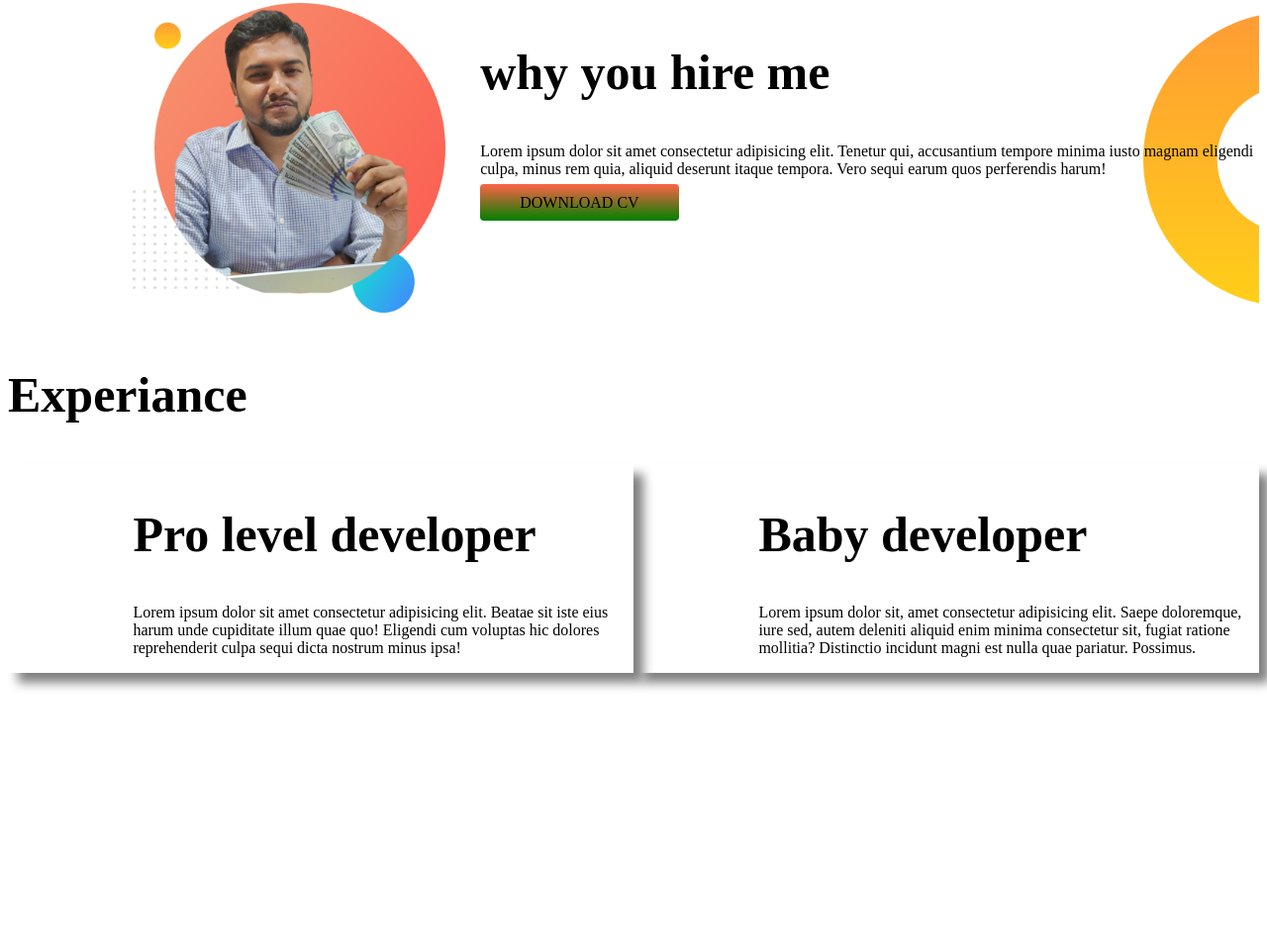
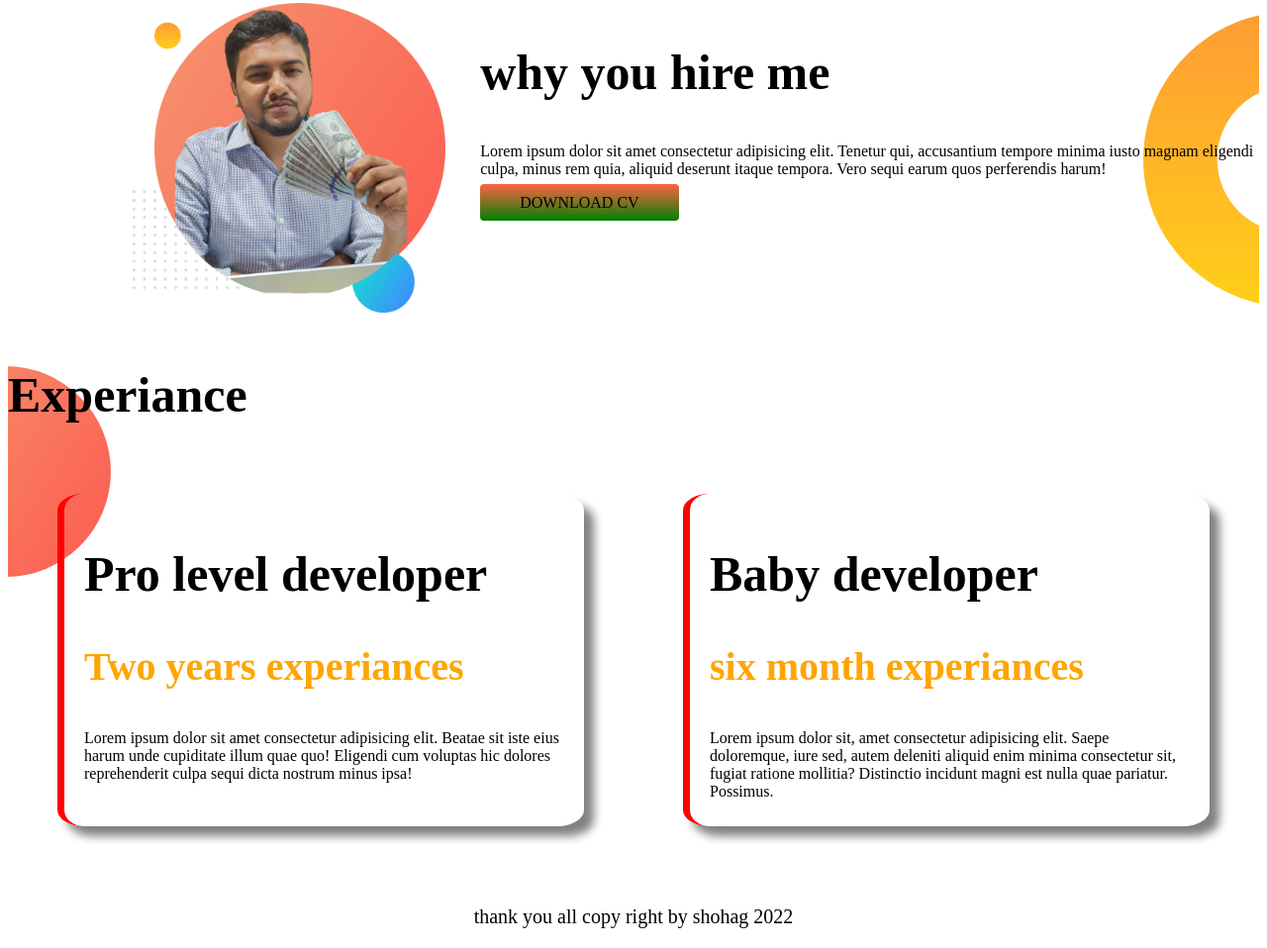
Before and after one commit to Muztaba2797/My-portfolio, a plain HTML site: page index.html in a window 1280 px wide. Shown: the part 583-1541 px from the top of the page at 99% size. Before the commit the page ends 1313 px from the top, so only its background shows below. Drawn offline with Linux system fonts and the light colour scheme.

Commit message:
add footer

```diff
--- a/index.html
+++ b/index.html
@@ -34,20 +34,25 @@
         </div>
 
     </section>
-    <section>
+    <section class="experiance-area">
         <div>
             <h1>Experiance</h1>
         </div>
         <div class="content_flex">
             <div class="experiances">
                 <h1>Pro level developer </h1>
+                <h3 class="orange-color">Two years experiances</h3>
                 <p>Lorem ipsum dolor sit amet consectetur adipisicing elit. Beatae sit iste eius harum unde cupiditate illum quae quo! Eligendi cum voluptas hic dolores reprehenderit culpa sequi dicta nostrum minus ipsa!</p>
             </div>
             <div class="experiances">
                 <h1>Baby developer</h1>
+                <h3 class="orange-color">six month experiances</h3>
                 <p>Lorem ipsum dolor sit, amet consectetur adipisicing elit. Saepe doloremque, iure sed, autem deleniti aliquid enim minima consectetur sit, fugiat ratione mollitia? Distinctio incidunt magni est nulla quae pariatur. Possimus.</p>
             </div>
         </div>
     </section>
 </body>
+<footer>
+    <p>thank you all copy right by shohag 2022</p>
+</footer>
 </html>
--- a/style.css
+++ b/style.css
@@ -45,5 +45,16 @@ h3{
 .experiances {
     box-shadow: gray 10px 10px 10px;
     width: 50%;
-    padding-left: 10%;
+    padding: 10px 20px 10px 20px;
+    margin: 30px 50px;
+    border-radius: 5%;
+    border-left: 7px solid red;
 }
+.experiance-area {
+    background-image: url(images/exp-bg.png);
+    background-repeat: no-repeat;
+}
+footer p {
+    text-align: center;
+    font-size: 20px;
+}
```
